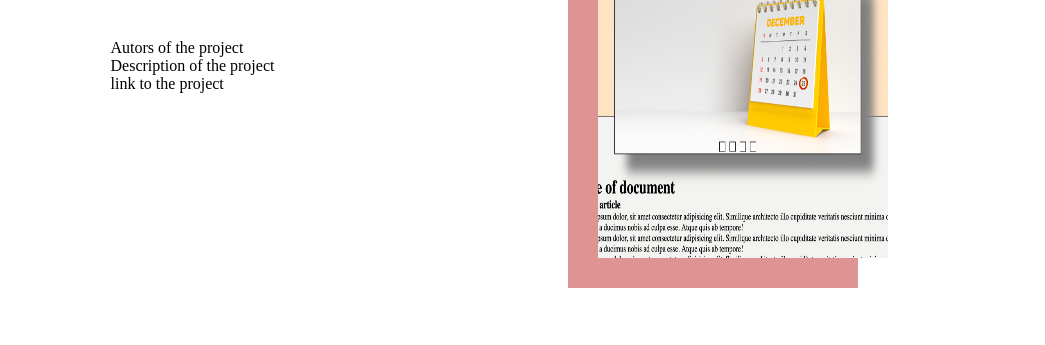
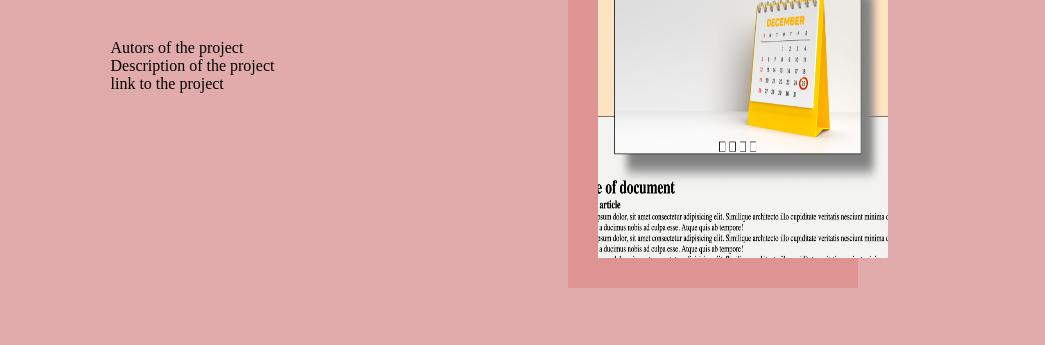
Before and after one commit to SouzaThalez/Portifolio-webPage, a plain HTML site: page index.html in a window 1280 px wide. Shown: the part 140-485 px from the top of the page, without its empty margins (117-1162 px from the left). Drawn offline with Linux system fonts and the light colour scheme; a web font is replaced by a local one.

Commit message:
background color changed

```diff
--- a/style.css
+++ b/style.css
@@ -3,7 +3,7 @@
   padding: 0;
 }
 body {
-  background-color: rgb(255, 255, 255);
+  background-color: rgb(226, 171, 171);
 }
 
 .head-section {
```
